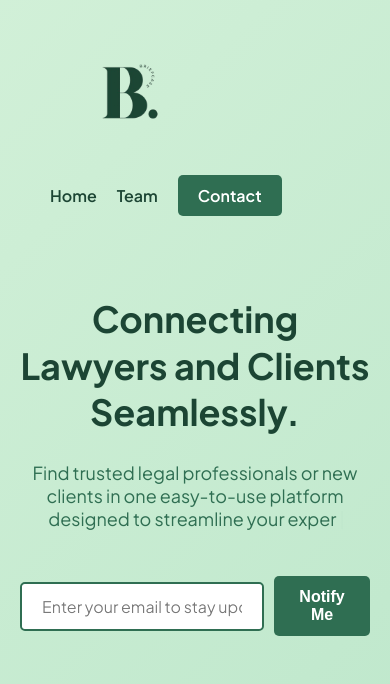
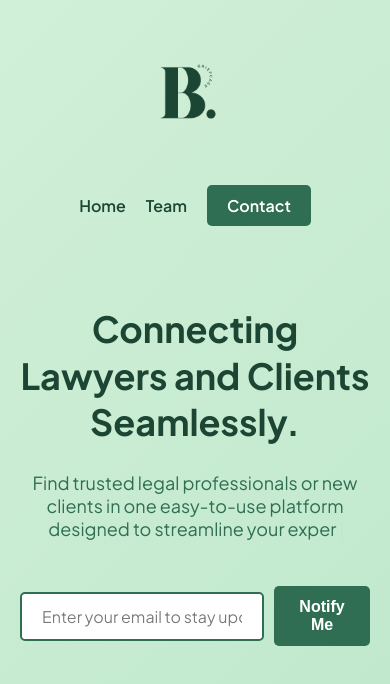
Before and after one commit to atul-raman/briefcase-site, a React (Create React App) app: page / in a window 390 px wide. Shown: the top 684 px of the page. Built offline with nearby package versions, Linux system fonts and the light colour scheme.

Commit message:
Updated navbar responsiveness

```diff
--- a/src/components/Navbar.css
+++ b/src/components/Navbar.css
@@ -5,6 +5,7 @@ header {
   transition: background-color 0.3s ease-in-out;
   z-index: 1000;
   display: flex;
+  flex-direction: row;
   justify-content: space-between;
   align-items: center;
   padding: 10px 50px;
@@ -52,22 +53,27 @@ nav ul li a:hover {
   transform: translateY(-3px);
 }
 
-/* Adjustments for mobile view */
 @media (max-width: 768px) {
   header {
+    flex-direction: column;
+    justify-content: center;
+    align-items: center;
     padding: 10px 20px;
-    justify-content: center;  /* Center the entire header content */
   }
+
   .logo {
-    margin-right: 20px; /* Add some spacing between logo and nav */
+    margin-bottom: 10px;
+    text-align: center;
   }
+
   .logo img {
     max-width: 120px;
   }
+
   nav ul {
-    flex-direction: row; /* Keep items in one line */
-    gap: 10px;
+    flex-direction: row;
     justify-content: center;
     align-items: center;
+    width: 100%;
   }
 }
--- a/src/components/Navbar.js
+++ b/src/components/Navbar.js
@@ -18,7 +18,7 @@ const Navbar = () => {
           </li>
           <li>
             <a
-              href="mailto:araman31@asu.edu?subject=Inquiry&body=Hi%20Briefcase%20Team,"
+              href="mailto:briefcasemj@gmail.com?subject=Inquiry&body=Hi%20Briefcase%20Team,"
               className="cta"
             >
               Contact
```
